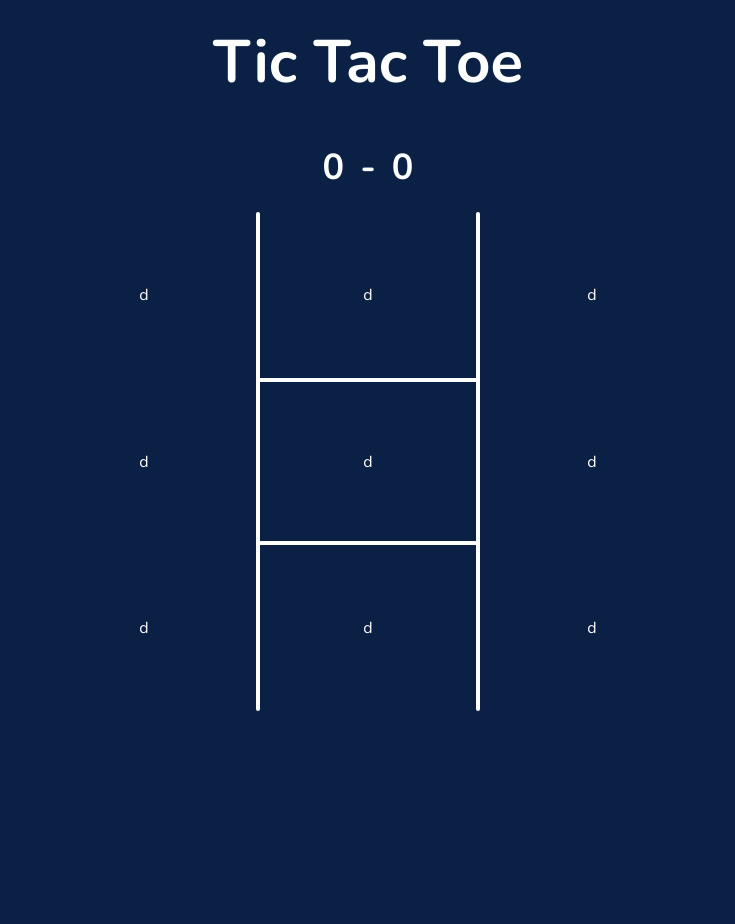
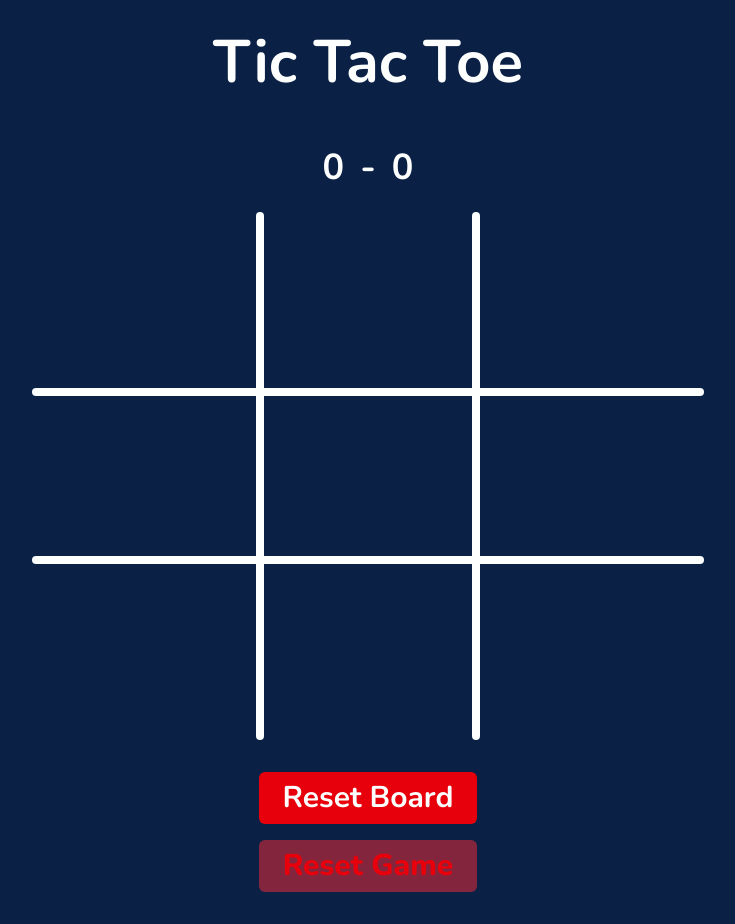
Before and after one commit to tulin404/tic-tac-toe, a website: page index.html in a window 1280 px wide. Shown: the whole page, without its empty margins (272-1007 px from the left). Before the commit the page ends 800 px from the top, so only its background shows below. Drawn offline with nearby package versions, Linux system fonts and the light colour scheme; files that its build step writes are made by us from their sources.

Commit message:
Finished Front

```diff
--- a/index.html
+++ b/index.html
@@ -20,16 +20,20 @@
     </div>
     <div id="board-wrapper" class="flex justify-center">
         <section id="board" class="grid grid-cols-[repeat(3,minmax(100px,1fr))] grid-rows-[repeat(3,minmax(100px,1fr))] w-[80%] md:w-2xl place-items-center">
-            <div class="board-sizing">d</div>
-            <div class="board-sizing side-borders side-borders-top">d</div>
-            <div class="board-sizing">d</div>
-            <div class="board-sizing">d</div>
-            <div class="board-sizing border-4 border-secondary">d</div>
-            <div class="board-sizing">d</div>
-            <div class="board-sizing">d</div>
-            <div class="board-sizing side-borders side-borders-bottom">d</div>
-            <div class="board-sizing">d</div>
+            <div class="board-sizing"><img src="" alt=""></div>
+            <div class="board-sizing box-border side-borders side-borders-top"><img src="" alt=""></div>
+            <div class="board-sizing"><img src="" alt=""></div>
+            <div class="board-sizing side-borders side-borders-right"><img src="" alt=""></div>
+            <div class="board-sizing border-8 border-secondary"></div>
+            <div class="board-sizing side-borders side-borders-left"><img src="" alt=""></div>
+            <div class="board-sizing"><img src="" alt=""></div>
+            <div class="board-sizing side-borders side-borders-bottom"><img src="" alt=""></div>
+            <div class="board-sizing"><img class="" src="" alt=""></div>
         </section>
     </div>
+    <section id="game-btns" class="flex flex-col justify-center items-center py-8 gap-4">
+        <button id="reset-board" class="font-bold text-3xl bg-red-600 py-2 px-6  rounded-md transition-transform hover:-translate-y-1.5">Reset Board</button>
+        <button id="reset-game" class="font-extrabold text-3xl text-red-600 bg-red-500/50 py-2 px-6 rounded-md transition-transform hover:-translate-y-1.5">Reset Game</button>
+    </section>
 </body>
 </html>
--- a/src/css/input.css
+++ b/src/css/input.css
@@ -6,8 +6,12 @@
 }
 
 @utility board-sizing {
-    @apply flex justify-center items-center size-full py-[30%]
+    @apply flex justify-center items-center size-full py-16
 }
+
+.board-sizing > img {
+    height: 48px;
+};
 
 /* USING THE LONG WAY SINCE I WANT ROUNDED BORDERS */
 @utility side-borders {
@@ -24,7 +28,8 @@
     &::before,
     &::after {
         height: 100%;
-        width: 4px;
+        width: 8px;
+        border-radius: 0 0 4px 4px;
     }
     &::before {
         left: 0;
@@ -37,7 +42,8 @@
     &::before,
     &::after {
         height: 100%;
-        width: 4px;
+        width: 8px;
+        border-radius: 4px 4px 0 0;
     }
     &::before {
         left: 0;
@@ -47,15 +53,31 @@
     }
 }
 
-@utility side-borders-bottom {
+@utility side-borders-right {
     &::before,
     &::after {
-        border-radius: 0 0 4px 4px;
+        height: 8px;
+        width: 100%;
+        border-radius: 4px 0 0 4px;
+    }
+    &::before {
+        top: 0;
+    }
+    &::after {
+        bottom: 0;
     }
 }
-@utility side-borders-top {
+@utility side-borders-left {
     &::before,
     &::after {
-        border-radius: 4px 4px 0 0;
+        height: 8px;
+        width: 100%;
+        border-radius: 0 4px 4px 0;
+    }
+    &::before {
+        top: 0;
+    }
+    &::after {
+        bottom: 0;
     }
 }
```
Also changed, not shown: public/cross.png (added).
